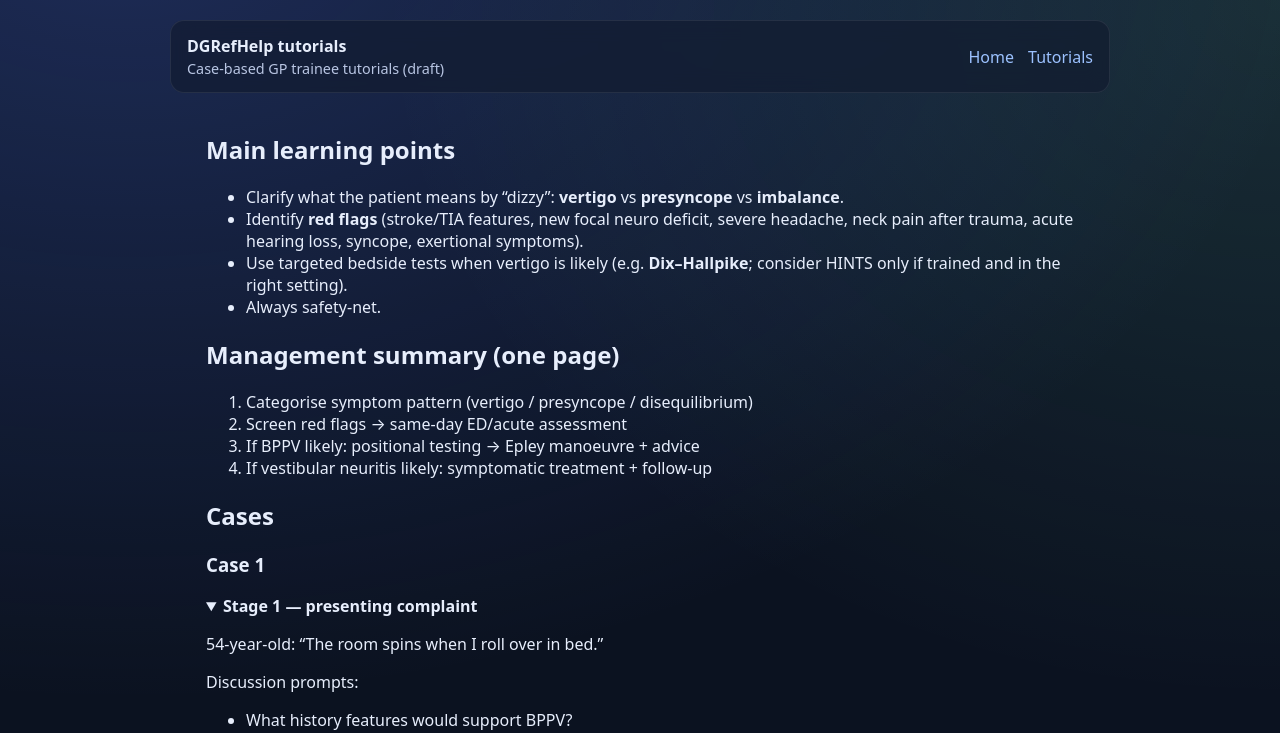
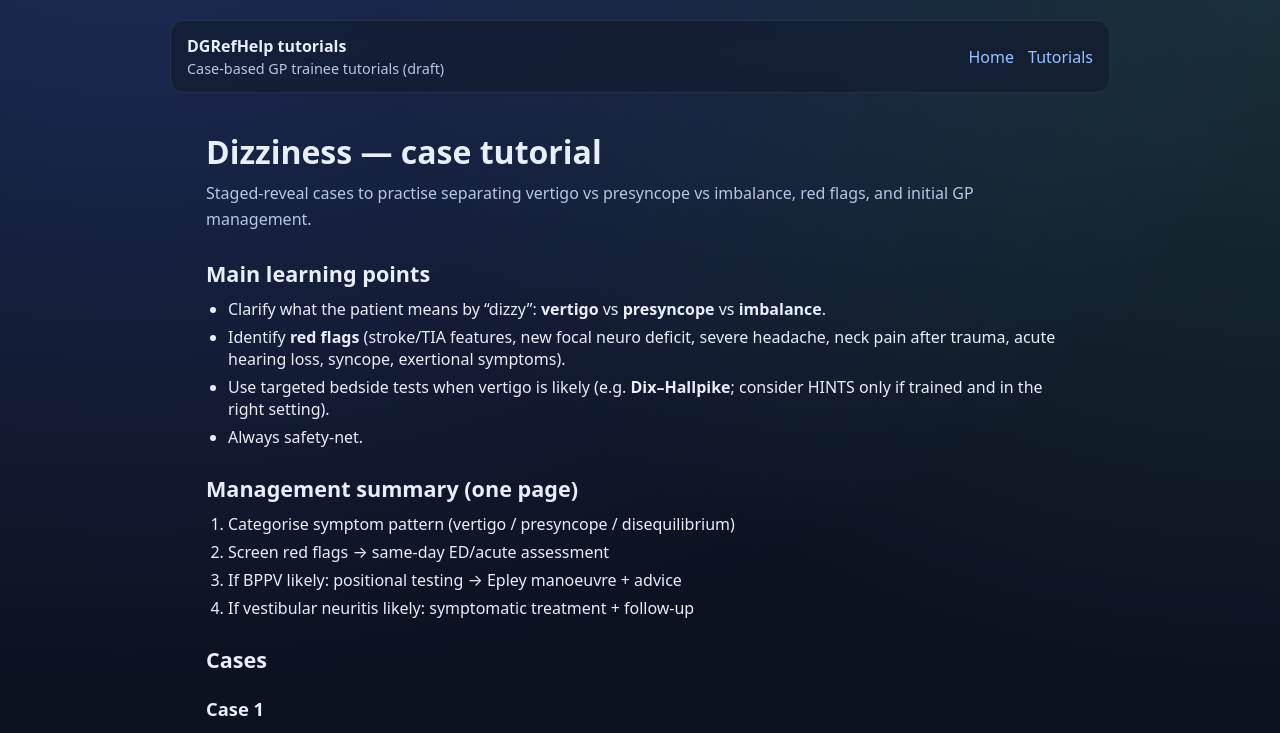
Before and after one commit to fergusdonachie/dgrefhelp-tutorials, a Next.js app: page /tutorials/dizziness in a window 1280 px wide. Shown: the top 733 px of the page. Built offline with nearby package versions, Linux system fonts and the light colour scheme.

Commit message:
Style tutorial prose + render title/description from frontmatter

```diff
--- a/src/app/globals.css
+++ b/src/app/globals.css
@@ -94,3 +94,72 @@ a:hover {
   margin: 10px 0 0 0;
   padding-left: 18px;
 }
+
+/* Tutorial prose styling (MDX output) */
+.tutorialProse {
+  max-width: 900px;
+  margin: 40px auto;
+  padding: 0 16px;
+}
+
+.tutorialProse h1 {
+  margin: 0 0 10px 0;
+  font-size: 2rem;
+  line-height: 1.2;
+}
+
+.tutorialProse .lede {
+  margin: 0 0 20px 0;
+  color: var(--muted);
+}
+
+.tutorialProse h2 {
+  margin: 26px 0 10px;
+  font-size: 1.35rem;
+}
+
+.tutorialProse h3 {
+  margin: 22px 0 8px;
+  font-size: 1.15rem;
+}
+
+.tutorialProse p {
+  line-height: 1.6;
+  margin: 10px 0;
+}
+
+.tutorialProse ul,
+.tutorialProse ol {
+  margin: 10px 0;
+  padding-left: 22px;
+}
+
+.tutorialProse li {
+  margin: 6px 0;
+}
+
+.tutorialProse code {
+  font-family: ui-monospace, SFMono-Regular, Menlo, Monaco, Consolas, "Liberation Mono", "Courier New",
+    monospace;
+  font-size: 0.95em;
+  background: rgba(255, 255, 255, 0.06);
+  border: 1px solid var(--border);
+  padding: 0.1em 0.35em;
+  border-radius: 6px;
+}
+
+.tutorialProse details {
+  margin: 12px 0;
+  padding: 10px 12px;
+  border: 1px solid var(--border);
+  border-radius: 12px;
+  background: rgba(18, 27, 47, 0.55);
+}
+
+.tutorialProse summary {
+  cursor: pointer;
+}
+
+.tutorialProse summary strong {
+  color: var(--text);
+}
--- a/src/app/tutorials/[slug]/page.tsx
+++ b/src/app/tutorials/[slug]/page.tsx
@@ -37,7 +37,12 @@ export default async function TutorialPage({ params }: Props) {
   }
 
   return (
-    <main style={{ maxWidth: 900, margin: "40px auto", padding: "0 16px" }}>
+    <main className="tutorialProse">
+      <h1>{doc.frontmatter.title}</h1>
+      {doc.frontmatter.description ? (
+        <p className="lede">{doc.frontmatter.description}</p>
+      ) : null}
+
       <MDXRemote
         source={doc.content}
         options={{
```
